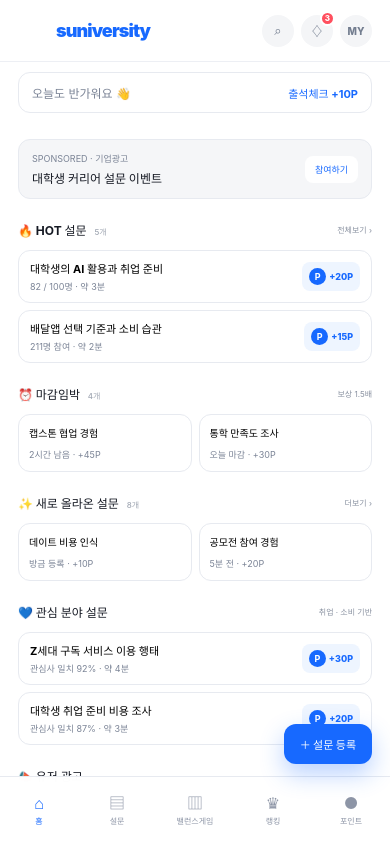
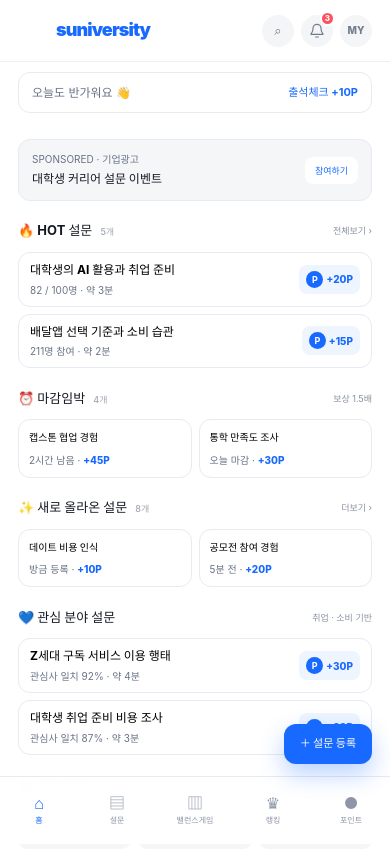
Before and after one commit to SJW1104/drunkdog, a React (Vite) app in the folder frontend/: page / in a window 390 px wide. Shown: the top 864 px of the page. Built offline with nearby package versions, Linux system fonts and the light colour scheme.

Commit message:
style: improve mobile readability and point emphasis

```diff
--- a/frontend/src/App.css
+++ b/frontend/src/App.css
@@ -1481,3 +1481,89 @@ button {
 @keyframes skeleton {
   to { background-position: -200% 0; }
 }
+
+/* Figma readability pass */
+:root {
+  --muted: #687386;
+}
+
+.screen {
+  line-height: 1.45;
+  -webkit-font-smoothing: antialiased;
+  text-rendering: optimizeLegibility;
+}
+
+button,
+input,
+select {
+  font: inherit;
+}
+
+.bell-icon {
+  width: 16px;
+  height: 16px;
+  fill: none;
+  stroke: currentColor;
+  stroke-width: 1.8;
+  stroke-linecap: round;
+  stroke-linejoin: round;
+}
+
+.point-text {
+  color: var(--blue);
+  font-style: normal;
+  font-weight: 800;
+}
+
+.sponsor-card small,
+.survey-row small,
+.mini-card small,
+.survey-card small,
+.question-card small,
+.gift-card small {
+  font-size: 10px;
+  line-height: 1.4;
+}
+
+.survey-row strong,
+.survey-title-row strong {
+  font-size: 12px;
+  line-height: 1.4;
+}
+
+.section-header strong {
+  font-size: 13px;
+}
+
+.section-header strong small,
+.section-header button,
+.section-header > button,
+.survey-eyebrow,
+.survey-meta,
+.privacy-note,
+.foot-note,
+.rank-neighbor,
+.rank-tip,
+.notice-card small,
+.notice-card time {
+  font-size: 9px;
+}
+
+.point-pill {
+  min-width: 48px;
+  justify-content: center;
+  font-size: 10px;
+}
+
+.gift-card > strong,
+.my-rank > strong,
+.transaction-list strong {
+  font-size: 10px;
+  font-weight: 800;
+}
+
+.icon-button:focus-visible,
+button:focus-visible {
+  outline: 2px solid rgba(23, 105, 255, 0.42);
+  outline-offset: 2px;
+}
--- a/frontend/src/App.jsx
+++ b/frontend/src/App.jsx
@@ -21,6 +21,14 @@ function IconButton({ children, label, onClick, badge }) {
   )
 }
 
+function BellIcon() {
+  return (
+    <svg className="bell-icon" viewBox="0 0 24 24" aria-hidden="true">
+      <path d="M18 8a6 6 0 0 0-12 0c0 7-3 7-3 9h18c0-2-3-2-3-9" />
+      <path d="M10 21h4" />
+    </svg>
+  )
+}
 function TopBar({ title, onBack, right, brand = false }) {
   return (
     <header className={'top-bar ' + (brand ? 'top-bar--brand' : '')}>
@@ -83,7 +91,7 @@ function HomeScreen({ navigate }) {
         right={
           <div className="top-actions">
             <IconButton label="검색">⌕</IconButton>
-            <IconButton label="알림" badge="3" onClick={() => navigate('notifications')}>♢</IconButton>
+            <IconButton label="알림" badge="3" onClick={() => navigate('notifications')}><BellIcon /></IconButton>
             <button className="avatar-button" type="button" onClick={() => navigate('profile')}>MY</button>
           </div>
         }
@@ -111,16 +119,16 @@ function HomeScreen({ navigate }) {
         <section>
           <SectionHeader icon="⏰" title="마감임박" count="4개" action="보상 1.5배" />
           <div className="grid-two">
-            <button className="mini-card" type="button" onClick={() => navigate('participate')}><b>캡스톤 협업 경험</b><small>2시간 남음 · +45P</small></button>
-            <button className="mini-card" type="button" onClick={() => navigate('participate')}><b>통학 만족도 조사</b><small>오늘 마감 · +30P</small></button>
+            <button className="mini-card" type="button" onClick={() => navigate('participate')}><b>캡스톤 협업 경험</b><small>2시간 남음 · <em className="point-text">+45P</em></small></button>
+            <button className="mini-card" type="button" onClick={() => navigate('participate')}><b>통학 만족도 조사</b><small>오늘 마감 · <em className="point-text">+30P</em></small></button>
           </div>
         </section>
 
         <section>
           <SectionHeader icon="✨" title="새로 올라온 설문" count="8개" action="더보기 ›" />
           <div className="grid-two">
-            <button className="mini-card" type="button" onClick={() => navigate('participate')}><b>데이트 비용 인식</b><small>방금 등록 · +10P</small></button>
-            <button className="mini-card" type="button" onClick={() => navigate('participate')}><b>공모전 참여 경험</b><small>5분 전 · +20P</small></button>
+            <button className="mini-card" type="button" onClick={() => navigate('participate')}><b>데이트 비용 인식</b><small>방금 등록 · <em className="point-text">+10P</em></small></button>
+            <button className="mini-card" type="button" onClick={() => navigate('participate')}><b>공모전 참여 경험</b><small>5분 전 · <em className="point-text">+20P</em></small></button>
           </div>
         </section>
 
@@ -160,7 +168,7 @@ function SurveyListScreen({ navigate, customSurveys = [] }) {
   })
   return (
     <div className="screen">
-      <TopBar title="설문 둘러보기" onBack={() => navigate('home')} right={<IconButton label="알림">♢</IconButton>} />
+      <TopBar title="설문 둘러보기" onBack={() => navigate('home')} right={<IconButton label="알림" onClick={() => navigate('notifications')}><BellIcon /></IconButton>} />
       <main className="screen-content list-content">
         <label className="search-box">
           <span>⌕</span>
```
